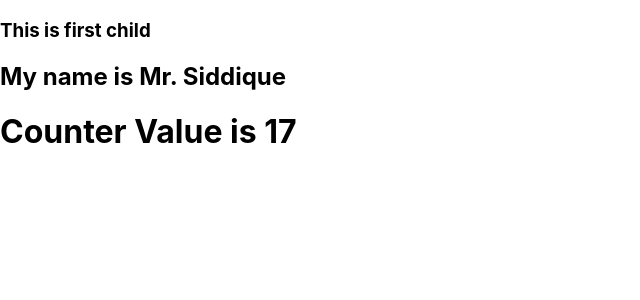
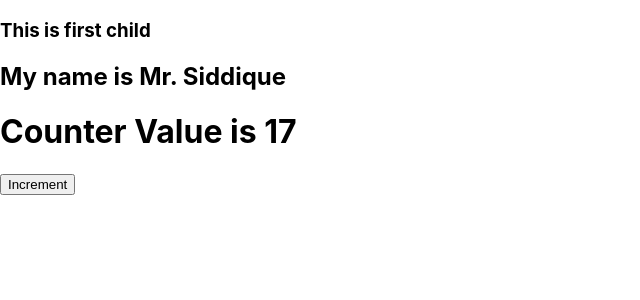
Before and after one commit to Muhammad1Siddique/session5-app, a React (Create React App) app: page / in a window 1280 px wide. Shown: the top 300 px of the page, without its empty margins (0-640 px from the left). Built offline with nearby package versions, Linux system fonts and the light colour scheme.

Commit message:
Update useState file

```diff
--- a/src/Child.js
+++ b/src/Child.js
@@ -8,6 +8,7 @@ const Child =(props) =>{
             <h3>This is first child</h3>
             <h2>My name is {props.name}</h2>
             <h1>Counter Value is {counterValue}</h1>
+            <button onClick={()=>{++counterValue[1]}}>Increment</button>
 
         </div>
 
```
